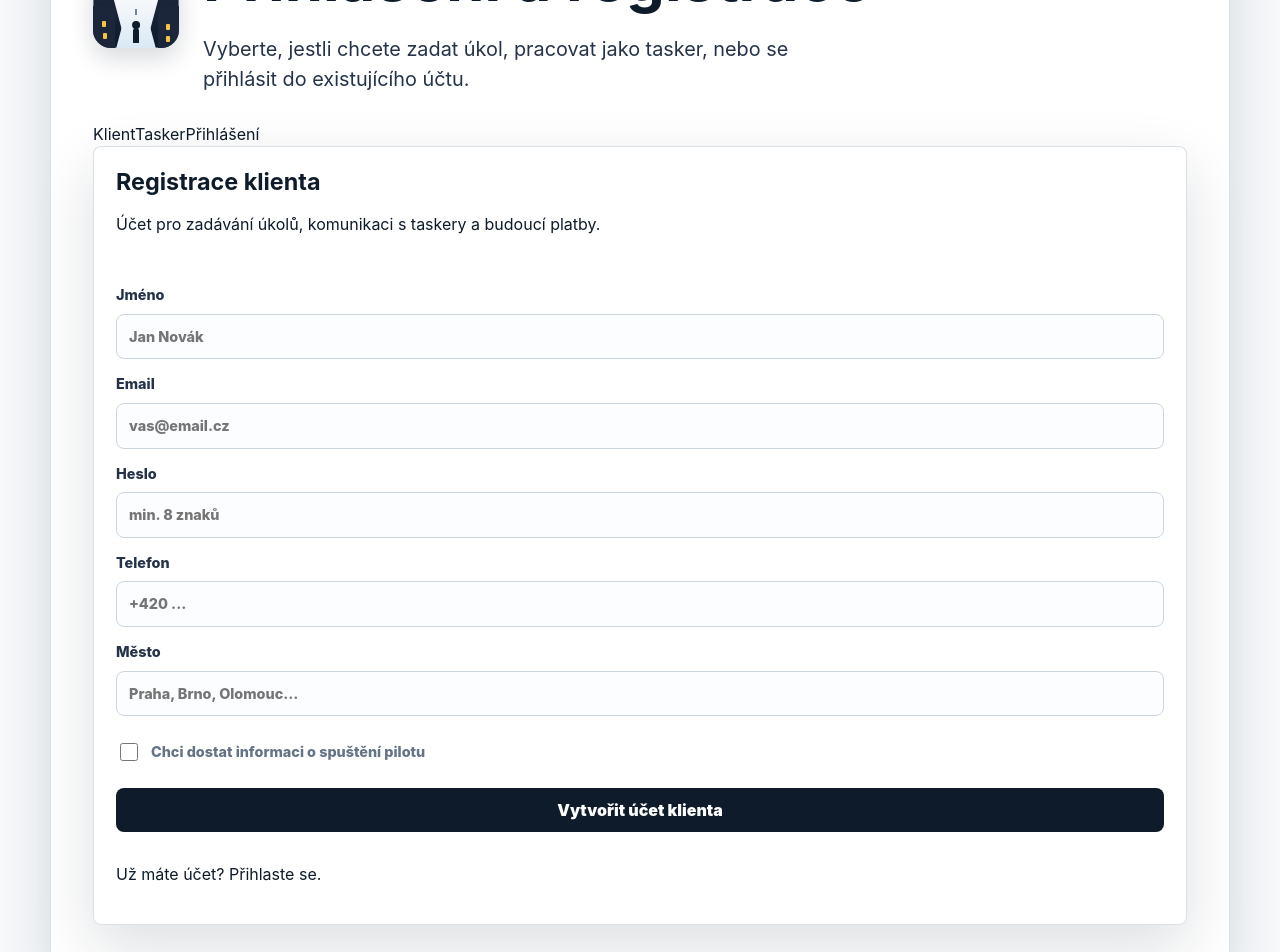
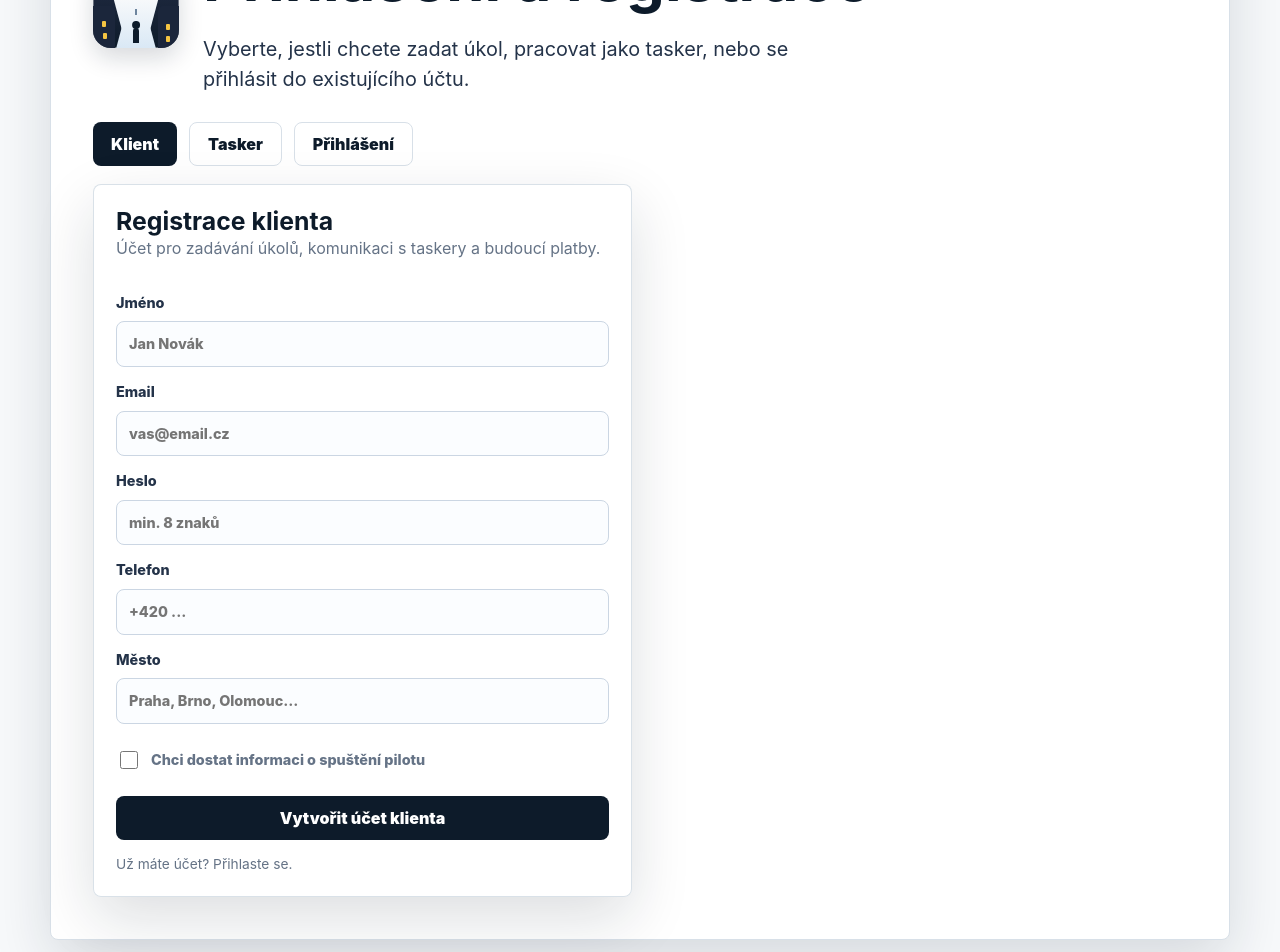
Before and after one commit to kaziodimm/taskovo-app, a Next.js app: page /prihlaseni in a window 1280 px wide. Shown: the part 260-1212 px from the top of the page. Built offline with nearby package versions, Linux system fonts and the light colour scheme; no server answers.

Commit message:
Use existing button styles for auth mode switcher

```diff
--- a/app/prihlaseni/page.tsx
+++ b/app/prihlaseni/page.tsx
@@ -11,7 +11,7 @@ function normalizeMode(mode?: string): AuthMode {
 }
 
 function tabClass(active: boolean) {
-  return active ? "auth-tab active" : "auth-tab";
+  return active ? "button primary" : "button secondary";
 }
 
 export default async function LoginPage({ searchParams }: { searchParams: Promise<{ mode?: string; registered?: string; error?: string }> }) {
@@ -24,7 +24,7 @@ export default async function LoginPage({ searchParams }: { searchParams: Promis
     <>
       <Header />
       <main className="page-shell auth-shell">
-        <section className="auth-panel auth-panel-focused">
+        <section className="auth-panel">
           <div className="auth-brand">
             <BrandMark large />
             <div>
@@ -34,7 +34,7 @@ export default async function LoginPage({ searchParams }: { searchParams: Promis
             </div>
           </div>
 
-          <div className="auth-tabs" aria-label="Výběr typu účtu">
+          <div className="hero-actions auth-note" aria-label="Výběr typu účtu">
             <a className={tabClass(mode === "client")} href="/prihlaseni?mode=client">Klient</a>
             <a className={tabClass(mode === "tasker")} href="/prihlaseni?mode=tasker">Tasker</a>
             <a className={tabClass(mode === "login")} href="/prihlaseni?mode=login">Přihlášení</a>
@@ -46,9 +46,9 @@ export default async function LoginPage({ searchParams }: { searchParams: Promis
           {error === "register" ? <p className="alert-box">Registrace se nepodařila. Zkuste jiný email nebo silnější heslo.</p> : null}
           {error === "config" ? <p className="alert-box">Chybí konfigurace Supabase service role ve Vercel env.</p> : null}
 
-          <div className="auth-single-card">
+          <div className="auth-grid auth-note">
             {mode === "client" ? (
-              <form className="search-panel auth-form" action={registerClientAccount}>
+              <form className="search-panel" action={registerClientAccount}>
                 <div className="card-heading">
                   <h2>Registrace klienta</h2>
                   <p>Účet pro zadávání úkolů, komunikaci s taskery a budoucí platby.</p>
@@ -60,12 +60,12 @@ export default async function LoginPage({ searchParams }: { searchParams: Promis
                 <label>Město<input name="city" type="text" placeholder="Praha, Brno, Olomouc..." /></label>
                 <label className="checkbox-row"><input name="marketing_consent" type="checkbox" /> Chci dostat informaci o spuštění pilotu</label>
                 <button className="button primary" type="submit">Vytvořit účet klienta</button>
-                <p className="auth-switch-note">Už máte účet? <a href="/prihlaseni?mode=login">Přihlaste se</a>.</p>
+                <p className="fine-print">Už máte účet? <a href="/prihlaseni?mode=login">Přihlaste se</a>.</p>
               </form>
             ) : null}
 
             {mode === "tasker" ? (
-              <form className="search-panel auth-form provider-login-panel" action={registerTaskerAccount}>
+              <form className="search-panel provider-login-panel" action={registerTaskerAccount}>
                 <div className="card-heading">
                   <h2>Registrace taskera</h2>
                   <p>Profil pro lidi, kteří chtějí přijímat úkoly a nabízet služby přes Taskovo.</p>
@@ -77,12 +77,12 @@ export default async function LoginPage({ searchParams }: { searchParams: Promis
                 <label>Kategorie<input name="categories" type="text" placeholder="Úklid, montáž, doručení" required /></label>
                 <label>Kontakt<input name="contact" type="text" placeholder="+420 ... / Telegram" /></label>
                 <button className="button primary" type="submit">Vytvořit účet taskera</button>
-                <p className="auth-switch-note">Už máte účet? <a href="/prihlaseni?mode=login">Přihlaste se</a>.</p>
+                <p className="fine-print">Už máte účet? <a href="/prihlaseni?mode=login">Přihlaste se</a>.</p>
               </form>
             ) : null}
 
             {mode === "login" ? (
-              <form className="search-panel auth-form muted-panel" action={loginAccount}>
+              <form className="search-panel muted-panel" action={loginAccount}>
                 <div className="card-heading">
                   <h2>Přihlášení</h2>
                   <p>Jeden vstup pro klienta i taskera. Po přihlášení vás systém pošle do správného dashboardu.</p>
@@ -91,7 +91,7 @@ export default async function LoginPage({ searchParams }: { searchParams: Promis
                 <label>Heslo<input name="password" type="password" placeholder="••••••••" required /></label>
                 <button className="button primary" type="submit">Přihlásit se</button>
                 <a className="button secondary" href="/admin/prihlaseni">Vstup pro admina</a>
-                <p className="auth-switch-note">Nemáte účet? <a href="/prihlaseni?mode=client">Registrace klienta</a> nebo <a href="/prihlaseni?mode=tasker">registrace taskera</a>.</p>
+                <p className="fine-print">Nemáte účet? <a href="/prihlaseni?mode=client">Registrace klienta</a> nebo <a href="/prihlaseni?mode=tasker">registrace taskera</a>.</p>
               </form>
             ) : null}
           </div>
```
